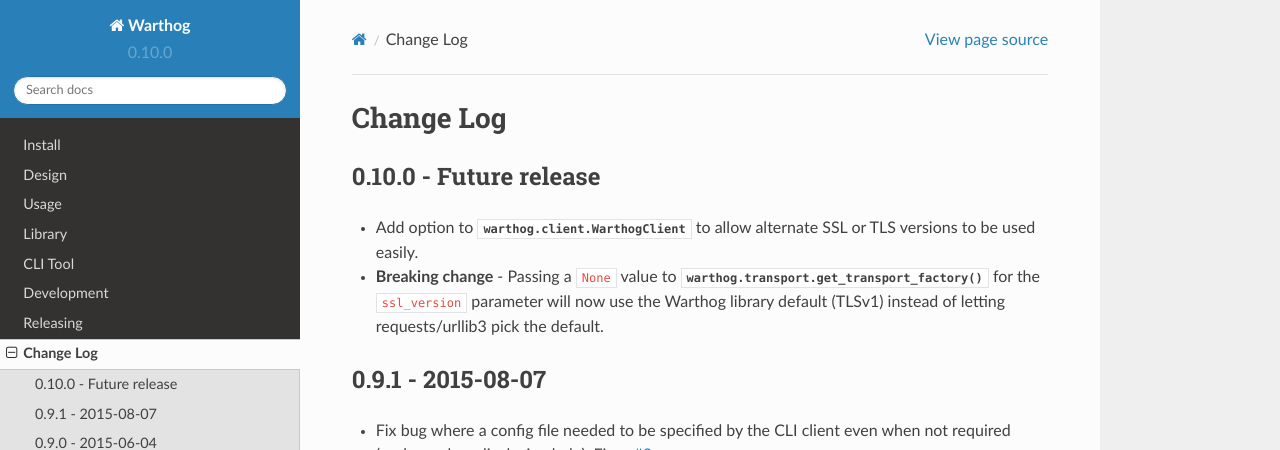
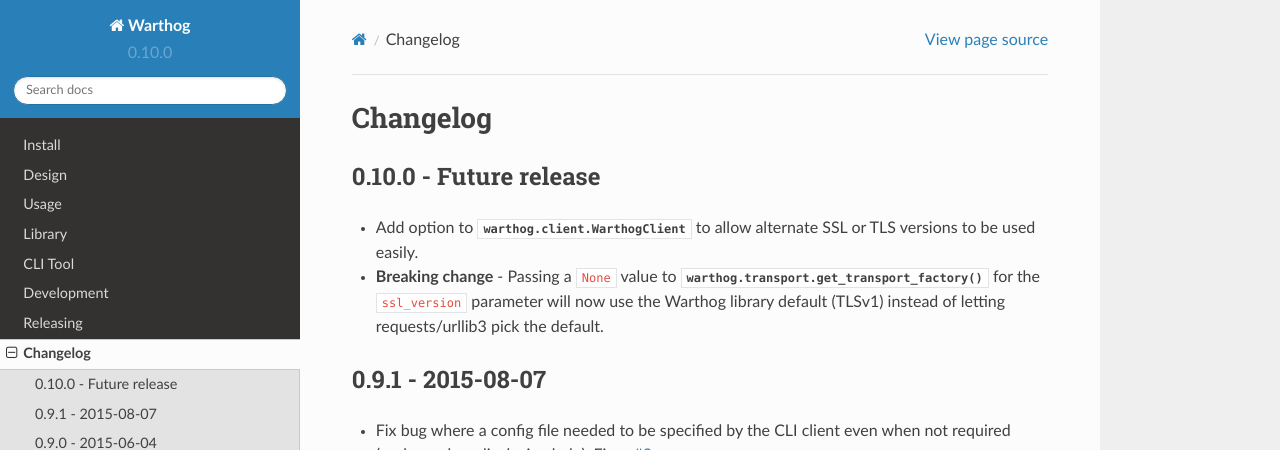
Before and after one commit to smarter-travel-media/warthog, a Sphinx documentation site: the page built from doc/source/changes.rst, in a window 1280 px wide and 900 px high. Shown: the top 450 px of the window. Built offline with Sphinx 7.4.7 and the Read the Docs theme 2.0.0, drawn with Linux system fonts in a browser that asks for light colours.

Commit message:
Changelog vs Change Log

```diff
--- a/doc/source/changes.rst
+++ b/doc/source/changes.rst
@@ -1,5 +1,5 @@
-Change Log
-==========
+Changelog
+=========
 
 0.10.0 - Future release
 -----------------------
```
